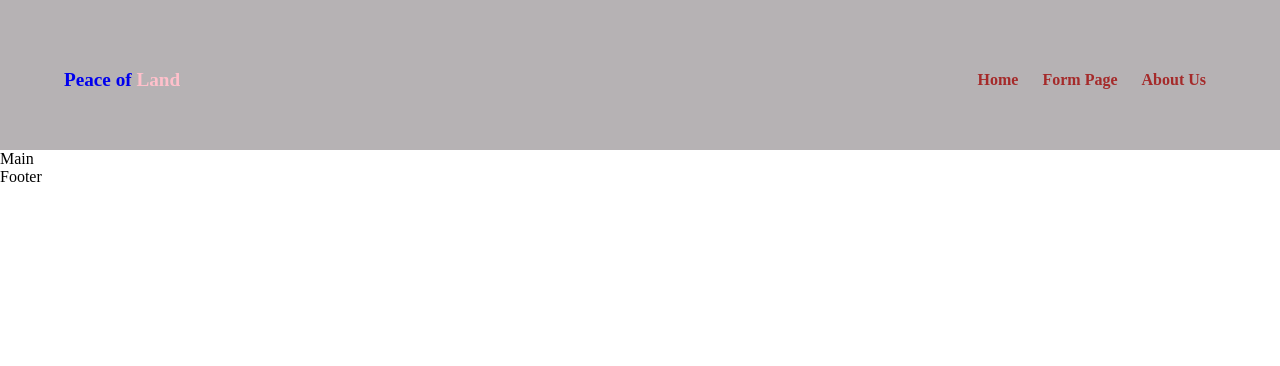
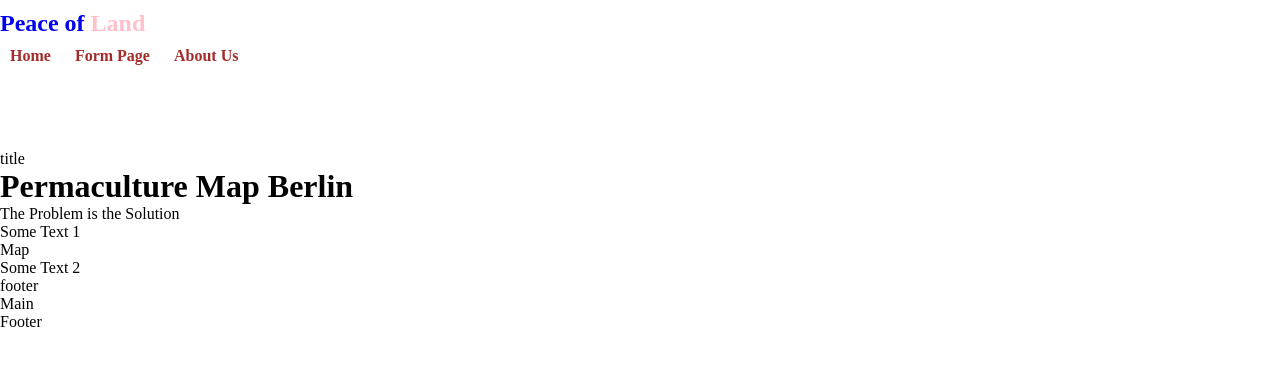
Before and after one commit to VladaAlek/permaculture-map-berlin, a plain HTML site: page index.html in a window 1280 px wide. Drawn offline with Linux system fonts and the light colour scheme.

Commit message:
feat: add grid structure in html

```diff
--- a/assets/css/style.css
+++ b/assets/css/style.css
@@ -5,7 +5,7 @@
     font-family: 'Josefin Sans'. sans-serif;
   }
 
-  .navbar {
+  /*.navbar {
     display: flex;
     align-items: center;
     justify-content: space-between;
--- a/index.html
+++ b/index.html
@@ -10,6 +10,9 @@
     <link rel="stylesheet" href="assets/css/style.css">
 </head>
 <body>
+
+    <div class="container">
+        <div class="item item-1">
             <header>
                 <nav>
                     <div class="navbar">
@@ -23,6 +26,16 @@
                 </nav>
 
             </header>
+        </div>
+        <div class="item item-2">title
+          <h1 id="title">Permaculture Map Berlin</h1>
+          <p id="subtitle">The Problem is the Solution</p>
+        </div>
+        <div class="item item-3">Some Text 1</div>
+        <div class="item item-4">Map</div>
+        <div class="item item-5">Some Text 2</div>
+        <div class="item item-6">footer</div>
+      </div>
     <main>Main</main>
     <footer>Footer</footer>
 
```
Lines whose indentation alone changed are shown as unchanged.
